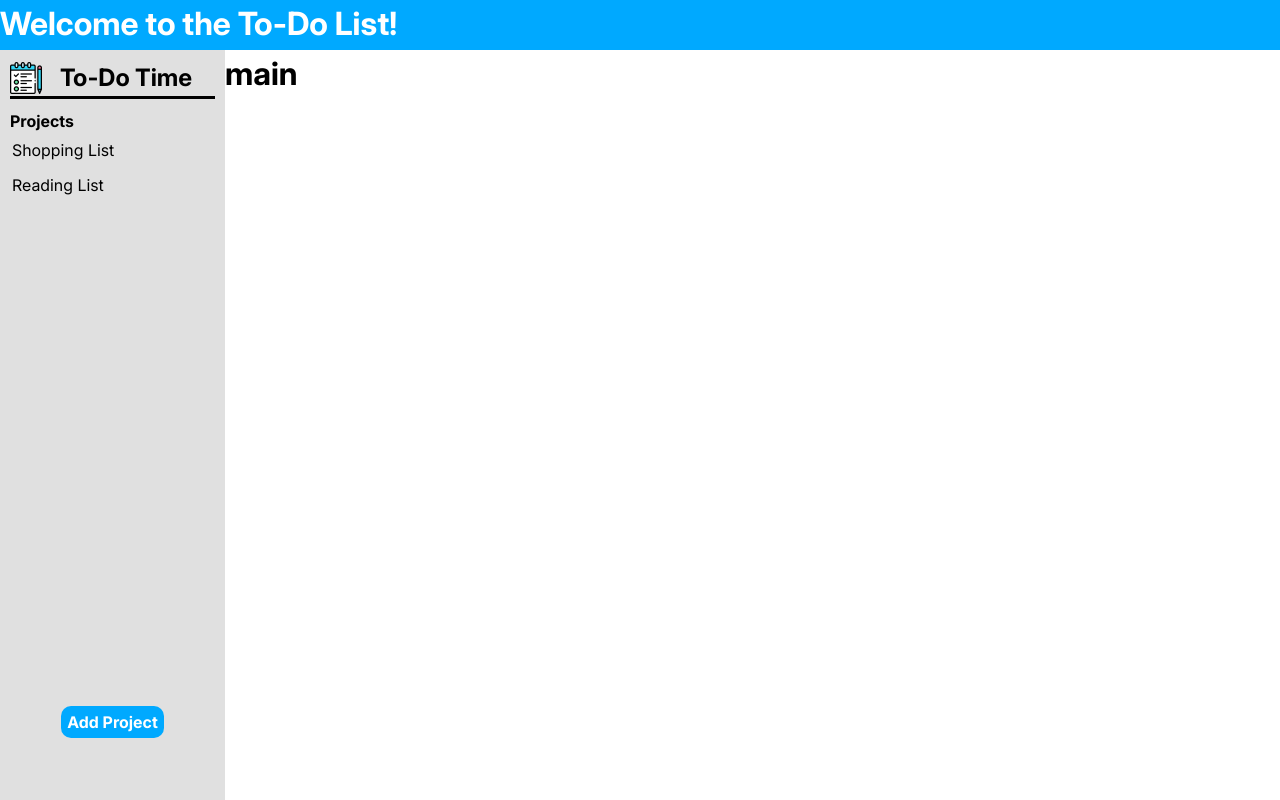
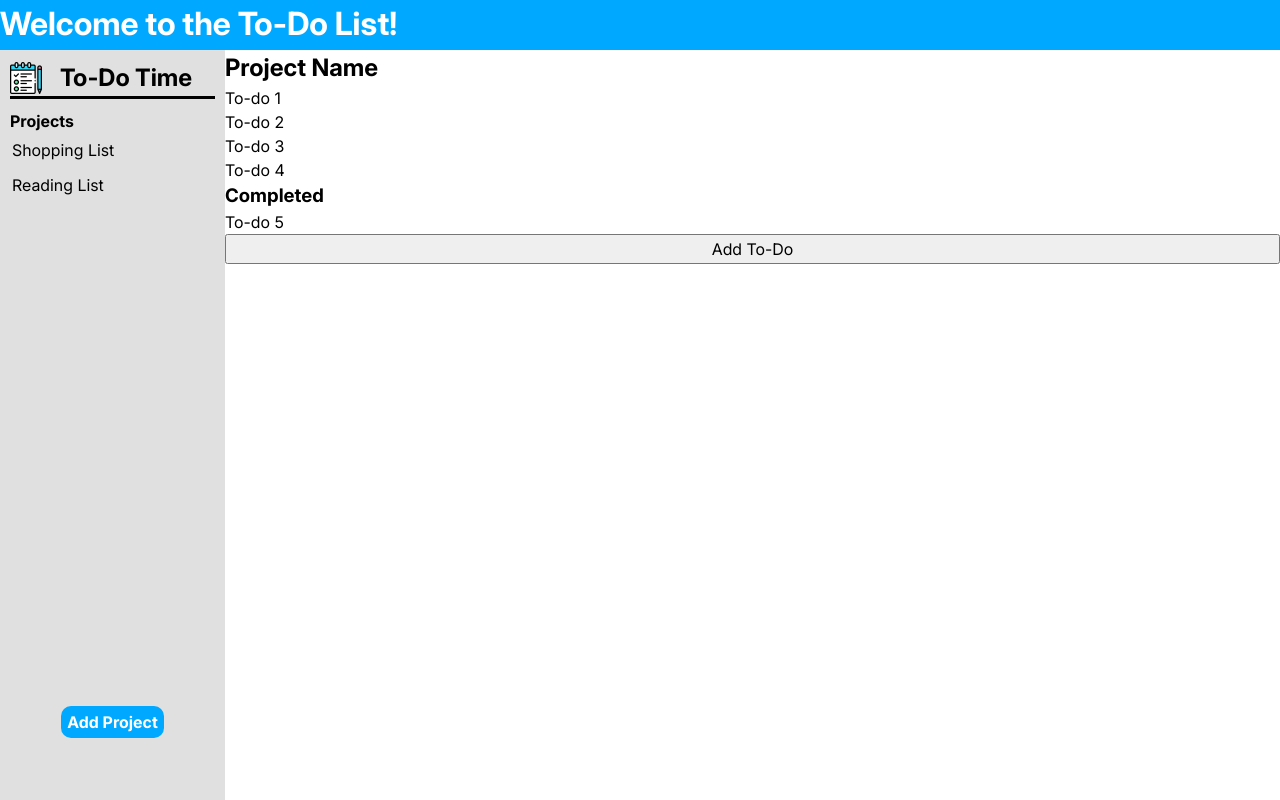
Before and after one commit to AnLaxina/to-do-list, a website built with webpack: page src/template.html in a window 1280 px wide. Built offline with nearby package versions, Linux system fonts and the light colour scheme.

Commit message:
Add styling for main section

```diff
--- /dev/null
+++ b/src/css/main-section.css
@@ -0,0 +1,5 @@
+main {
+    display: flex;
+    flex-direction: column;
+    align-items: left;
+}
--- a/src/index.js
+++ b/src/index.js
@@ -8,6 +8,7 @@ import ModalManager from "./js/DOM/modal-manager";
 import "./css/style.css";
 import "./css/reset.css";
 import "./css/modal.css";
+import "./css/main-section.css";
 
 
 // DOM related methods
--- a/src/template.html
+++ b/src/template.html
@@ -12,9 +12,17 @@
         <h1>Welcome to the To-Do List!</h1>
     </header>
     <main>
-        <div id="content">
-            <h1>main</h1>
+        <h2 class="project-name">Project Name</h2>
+        <div class="to-do-item">To-do 1</div>
+        <div class="to-do-item">To-do 2</div>
+        <div class="to-do-item">To-do 3</div>
+        <div class="to-do-item">To-do 4</div>
+        <div class="completed-to-do" style="visibility: shown;">
+            <h3>Completed</h3>
+            <div class="to-do-item">To-do 5</div>
         </div>
+
+        <button class="add-to-do">Add To-Do</button>
     </main>
     <aside>
         <h1 id="logo">To-Do Time</h1>
```
